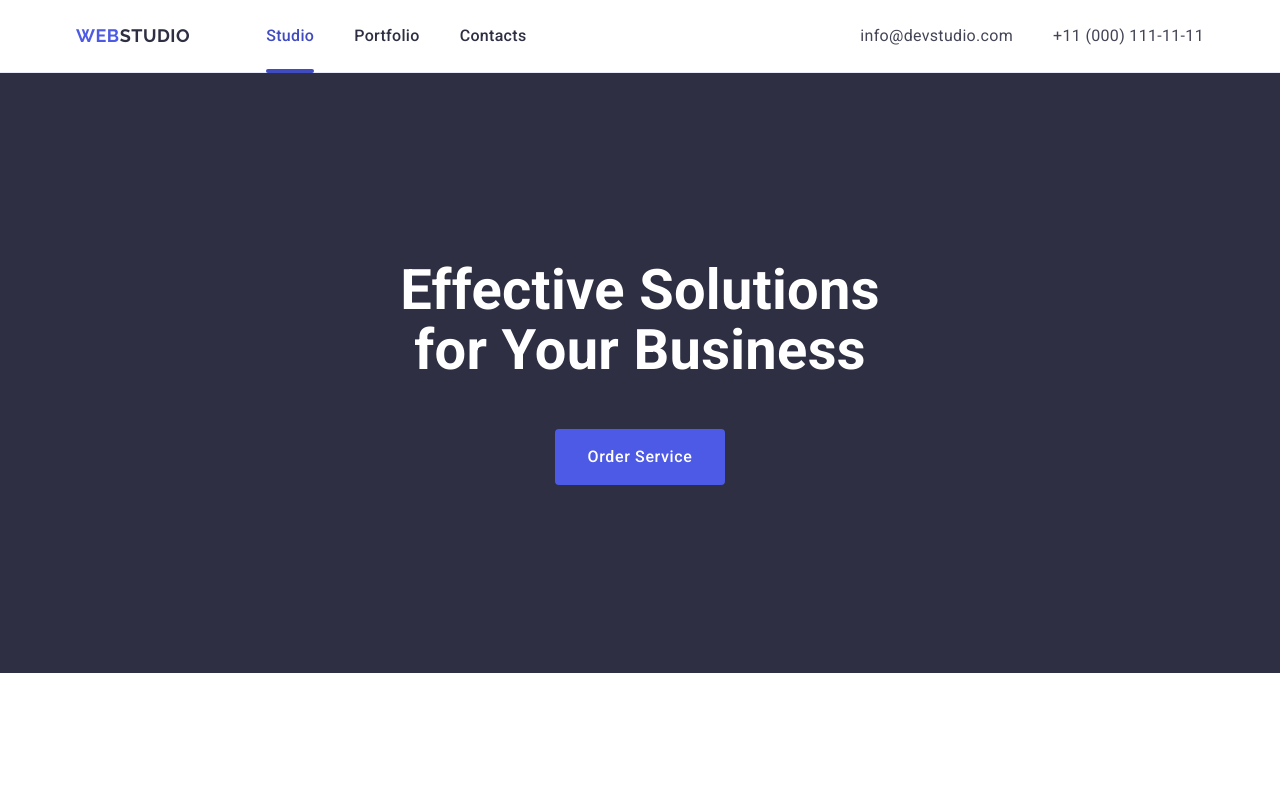
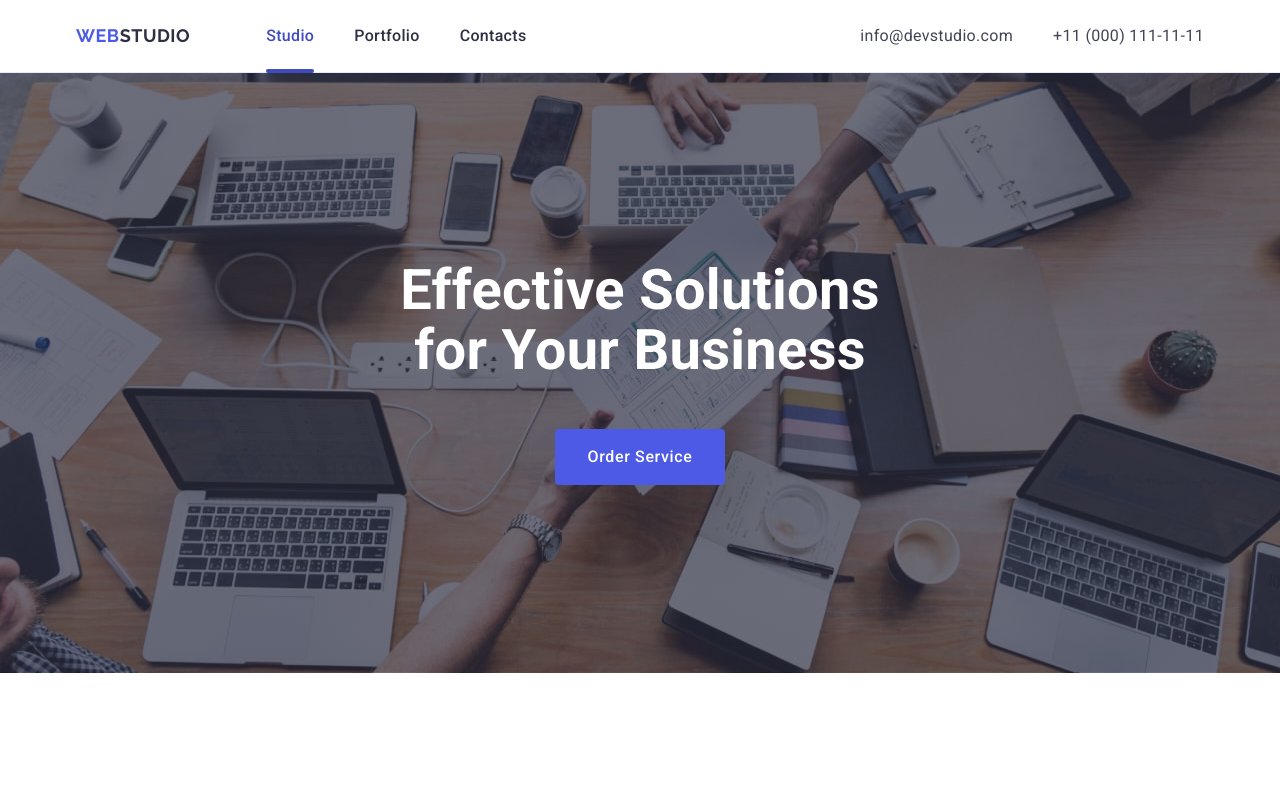
Before and after one commit to RomanSoltan/goit-markup-hw-04, a plain HTML site: page index.html in a window 1280 px wide. Shown: the top 789 px of the page. Drawn offline with nearby package versions, Linux system fonts and the light colour scheme; the site is published under a folder, as on GitHub Pages, so addresses that start at the root find nothing.

Commit message:
fix path to the background image in hero

```diff
--- a/css/styles.css
+++ b/css/styles.css
@@ -208,7 +208,7 @@ ol {
       rgba(46, 47, 66, 0.7),
       rgba(46, 47, 66, 0.7)
     ),
-    url("/images/hero/hero-bg.jpg");
+    url("../images/hero/hero-bg.jpg");
   background-repeat: no-repeat;
   background-size: cover;
   background-position: center center;
```
Also changed, not shown: index.html (+0 -1 lines).
